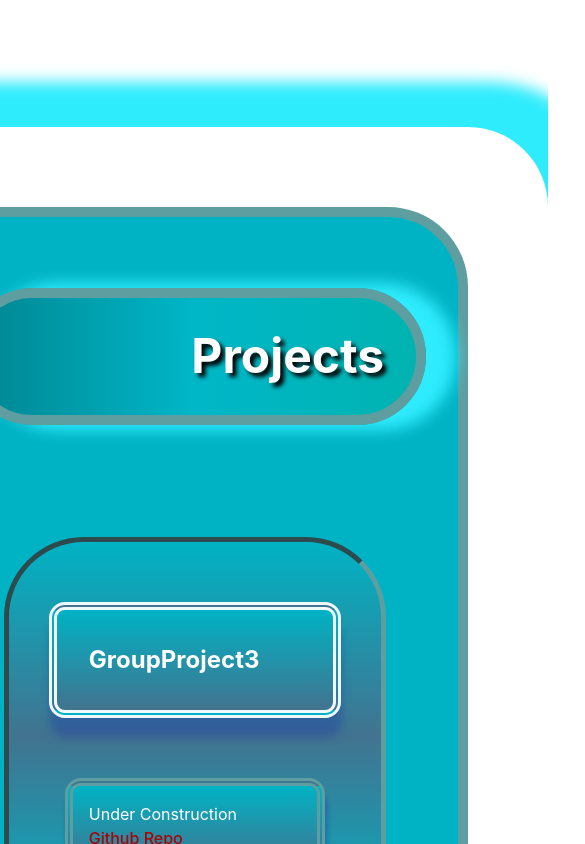
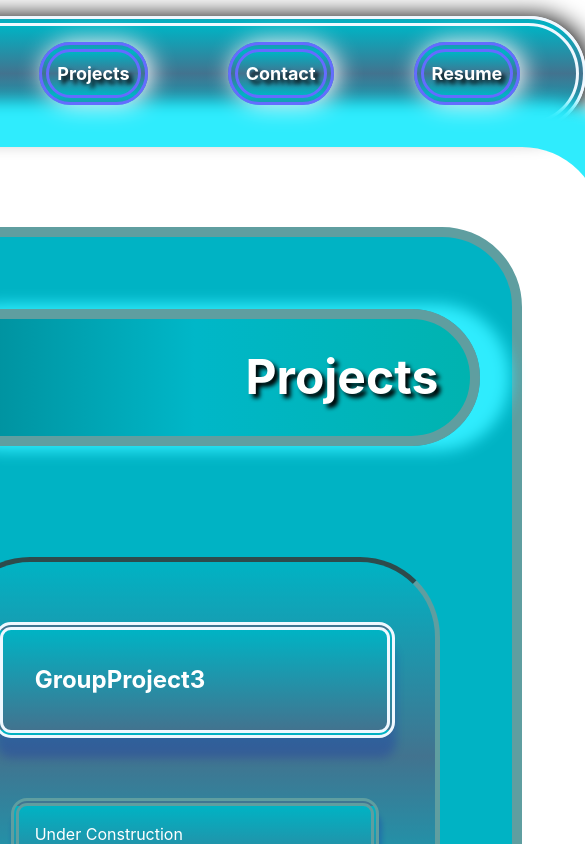
Before and after one commit to garrett-lieb/newProfile, a React (Vite) app: page /projects in a window 390 px wide. Shown: the top 844 px of the page, 585 px wide, since content can reach past the window. Built offline with nearby package versions, Linux system fonts and the light colour scheme.

Commit message:
going back to top menu for now, button display is a bit unwieldy for deadline

```diff
--- a/src/components/Root/index.jsx
+++ b/src/components/Root/index.jsx
@@ -1,24 +1,24 @@
 import React from 'react'
 import {Link, Outlet} from 'react-router-dom'
 import "./nav.css"
-import { useState } from 'react';
+// import { useState } from 'react';
 
 const Root = () => {
-    const [isMenuOpen, setIsMenuOpen] = useState(true);
-    // if user clicks on the menu button, the menu will open and close
-    const toggleMenu = () => setIsMenuOpen(!isMenuOpen);
-    // if the menu is open and the user clciks somewhere on the page the menu will close
-    window.onclick = function(event) {
-        if (!event.target.matches('.menuButton')) {
-            setIsMenuOpen(false);
-        }
-    }
-    // if the user scrolls down 50px the menu will close
-    window.onscroll = function() {
-        if (document.body.scrollTop > 50 || document.documentElement.scrollTop > 50) {
-            setIsMenuOpen(false);
-        }
-    }
+    // const [isMenuOpen, setIsMenuOpen] = useState(true);
+    // // if user clicks on the menu button, the menu will open and close
+    // const toggleMenu = () => setIsMenuOpen(!isMenuOpen);
+    // // if the menu is open and the user clciks somewhere on the page the menu will close
+    // window.onclick = function(event) {
+    //     if (!event.target.matches('.menuButton')) {
+    //         setIsMenuOpen(false);
+    //     }
+    // }
+    // // if the user scrolls down 50px the menu will close
+    // window.onscroll = function() {
+    //     if (document.body.scrollTop > 50 || document.documentElement.scrollTop > 50) {
+    //         setIsMenuOpen(false);
+    //     }
+    // }
 
 
 
@@ -26,11 +26,11 @@ const Root = () => {
 
     return (
         <div className="menu">
-            <button className="menuButton" onClick={toggleMenu}>
+            {/* <button className="menuButton" onClick={toggleMenu}>
                 Menu
             </button>
 
-            {isMenuOpen && (
+            {isMenuOpen && ( */}
                 <div className="navBar">
                 <ul className="dropBar">
                     <li>
@@ -55,7 +55,7 @@ const Root = () => {
                     </li>
                 </ul>
                 </div>
-            )}
+            {/* )} */}
 
             <Outlet />
         </div>
--- a/src/components/Root/nav.css
+++ b/src/components/Root/nav.css
@@ -1,9 +1,10 @@
-.menuButton {
+/* .menuButton {
     display: flex;
-    position: relative;
-    justify-content: middle;
-    align-items: center;
-    margin: 2rem;
+    position: fixed;
+    top: 0;
+    left: 0;
+    bottom: 0;
+    height: 50%;
     background-image:
     linear-gradient( rgb(0, 179, 196), rgb(66, 115, 143), rgb(0, 179, 196));
     border: 10px double;
@@ -11,9 +12,11 @@
     border-color: #646cff;
     font-size: large;
     font-weight: bold;
-}
+    writing-mode: vertical-rl;
+    text-orientation: upright;
+} */
 
-.menuButton:hover {
+/* .menuButton:hover {
     opacity: 5;
     border: 15px double;
     border-color: aliceblue;
@@ -23,17 +26,14 @@
     box-shadow: 4px 0px 1.5rem black;
     transition: transform 0.5s ease-in-out;
     transform: translateX(.5rem);
-}
+} */
 
 .dropBar {
     display: flex;
-    position: absolute;
-    top: 0;
-    right: 25%;
+    align-items: center;
     margin: 1rem;
     padding: 1rem;
     justify-content: space-around;
-    width: 50%;
     background-image:
     linear-gradient( rgb(0, 179, 196), rgb(66, 115, 143), rgb(0, 179, 196));
     border: 10px double;
@@ -51,6 +51,7 @@
     border: 10px double;
     border-radius: 5rem;
     border-color: #646cff;
+    box-shadow: 4px 0px 1.5rem rgb(255, 255, 255);
     font-size: large;
     font-weight: bold;
     font-size: large;
@@ -62,26 +63,30 @@
 .navItem:hover {
     border: 10px double;
     color: aliceblue;
+    box-shadow: 4px 0px 2.5rem rgb(255, 255, 255);
     transition: transform 0.5s ease-in-out;
     transform: translateX(.5rem);
 }
 
-/* @media screen and (max-width: 840px) {
-    .navItem {
-    }
-} */
 
-@media screen and (max-width: 720px) {
+@media screen and (max-width: 900px) {
+    /* .menuButton {
+        display: block;
+    } */
+
     .dropBar {
-        background-color: none;
-        border-color: none;
+        display: flex;
+        flex-direction: row;
+        align-items: center;
+        justify-content: center;
     }
 
     .navItem {
-        opacity: 1;
-        border: 10px double;
-        border-color: #646cff;
-        color: #ffffff;
-        box-shadow: none;
+        display: flex;
+        flex-direction: row;
+        align-items: center;
+        justify-content: center;
+        margin-inline: 2.5rem;
+        padding: 0.5rem;
     }
 }
--- a/src/index.css
+++ b/src/index.css
@@ -127,7 +127,7 @@ button:focus-visible {
 
 @media screen and (max-width: 320px) {
   body {
-    display: table-column;
+    display: column;
   }
   h3 {
     text-align: center;
```
